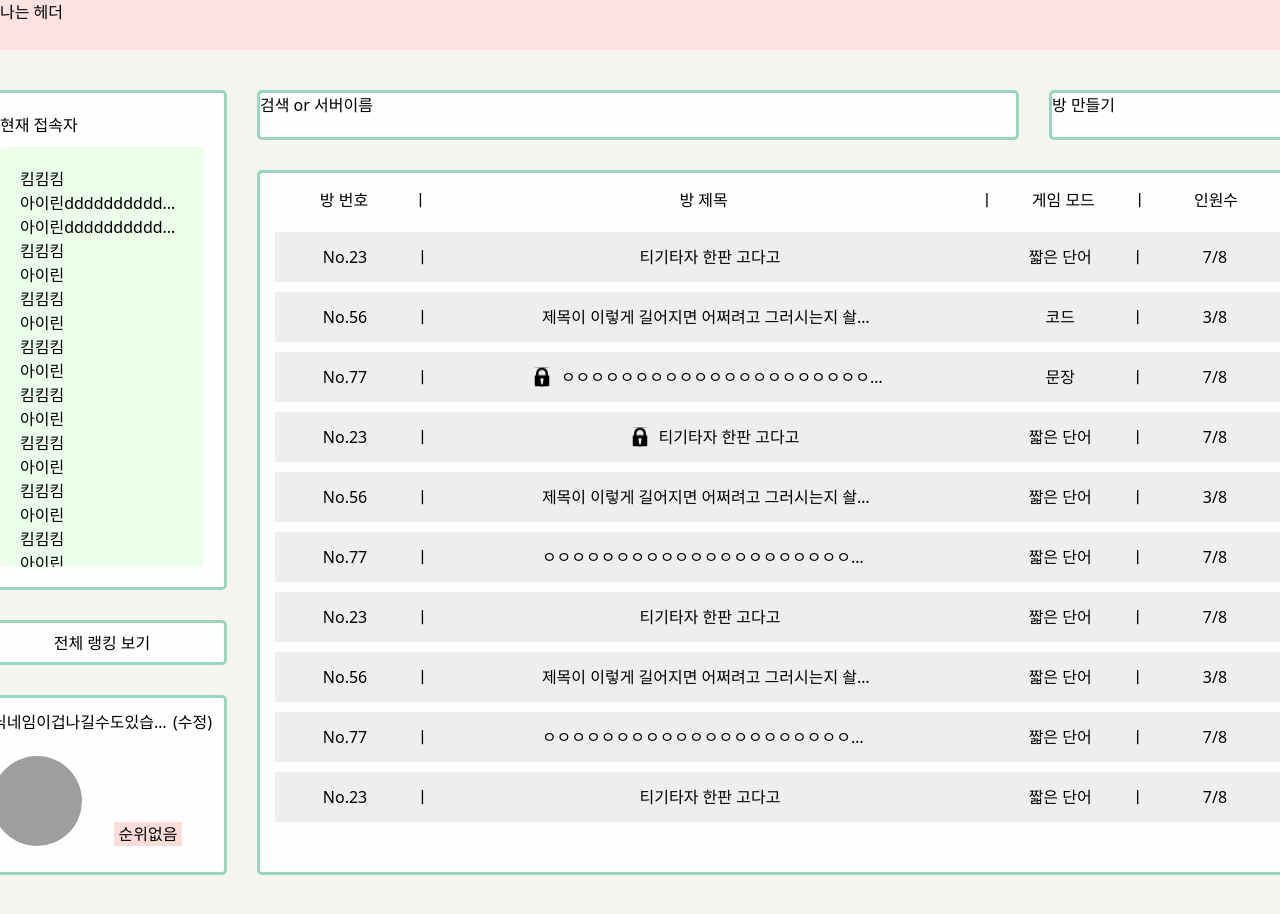
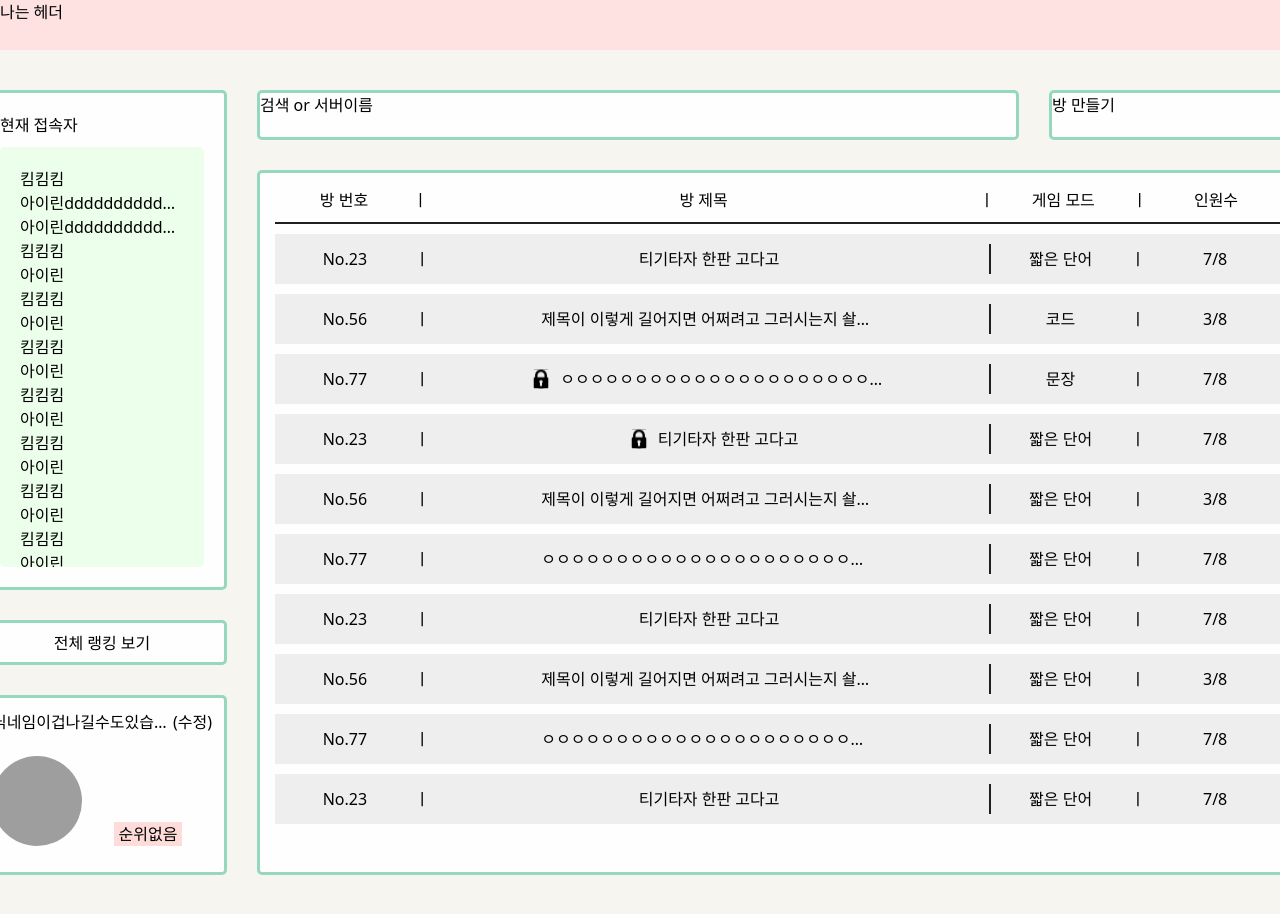
Before and after one commit to Team-E2I4/Team-E2I4-TiKiTaza-FE, a React (Vite) app: page /main in a window 1280 px wide. Shown: the top 914 px of the page. Built offline with nearby package versions, Linux system fonts and the light colour scheme; grey boxes are pictures that could not be loaded.

Commit message:
[♻️refactor]: Divider 프롭스 방향과 클래스이름제외하고 모두 삭제 - tailwind는 동적 value를 지양한다...

```diff
--- a/src/common/Divider/Divider.tsx
+++ b/src/common/Divider/Divider.tsx
@@ -3,27 +3,15 @@ import { ComponentProps } from 'react';
 interface DividerProps {
   orientation?: 'horizontal' | 'vertical';
   className?: ComponentProps<'hr'>['className'];
-  variant?: 'solid' | 'dashed';
-  thickness?: string;
-  size?: string;
 }
 
 const Divider = ({
   orientation = 'horizontal',
   className = '',
-  variant = 'solid',
-  thickness = '1rem',
-  size = '100%',
 }: DividerProps) => {
   const orientationStyle = new Map([
-    [
-      'horizontal',
-      `w-[${size}] h-[${thickness}] border-t-[${thickness}] border-${variant}`,
-    ],
-    [
-      'vertical',
-      `h-[${size}] w-[${thickness}] border-r-[${thickness}] border-${variant}`,
-    ],
+    ['horizontal', `w-full h-[0.1rem] border-t-[0.2rem]`],
+    ['vertical', `h-full w-[0.1rem] border-r-[0.2rem]`],
   ]);
   return (
     <div
```
